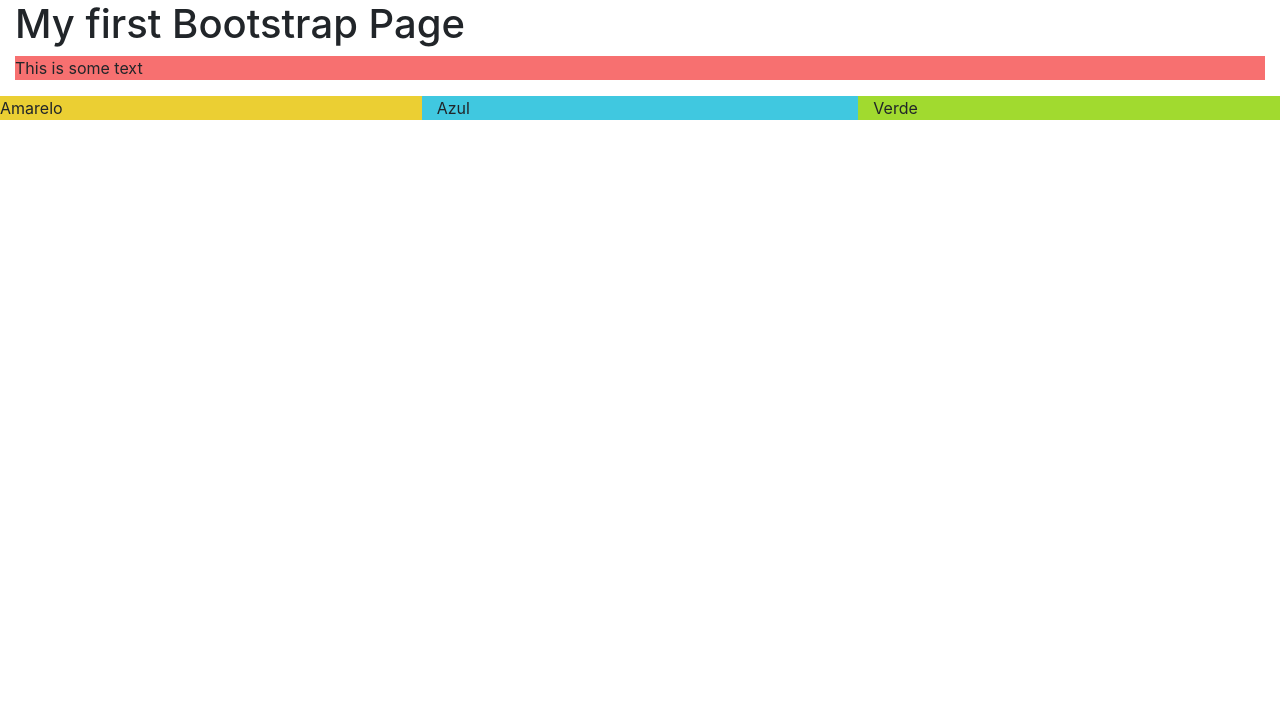
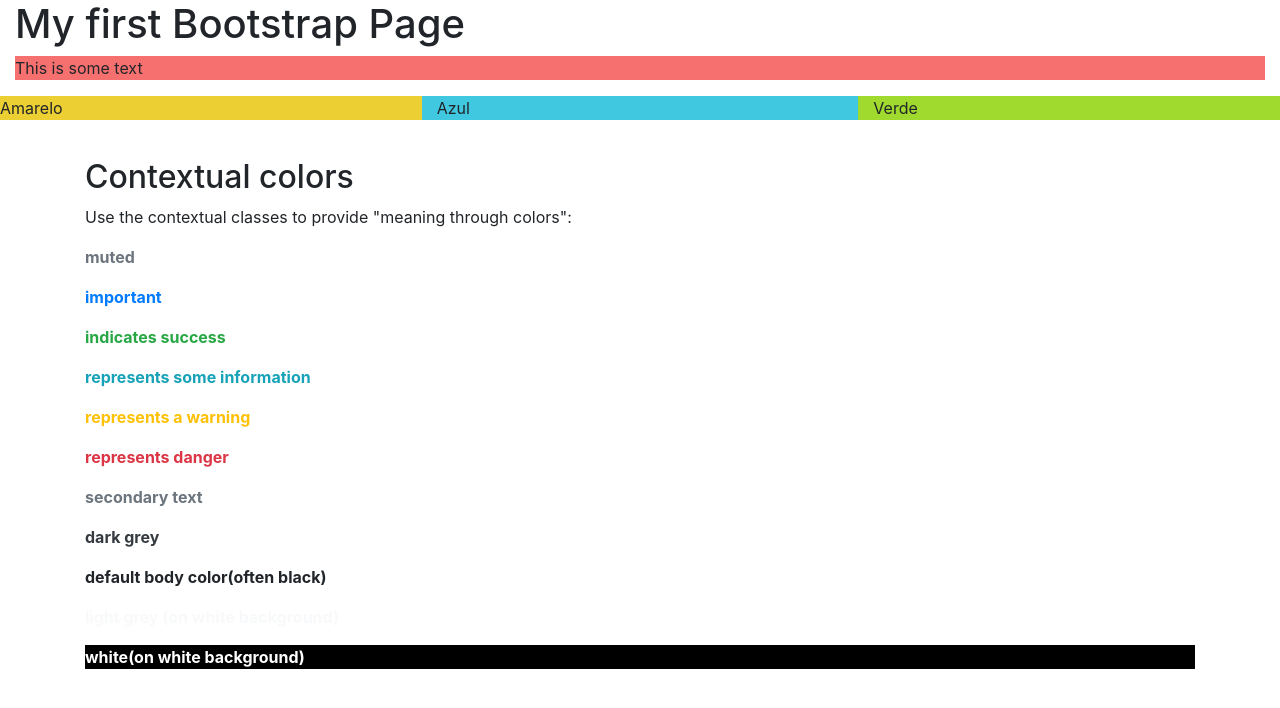
Before and after one commit to MonkPP/Projeto-Dito-Lambari, a plain HTML site: page bootstrap/teste.html in a window 1280 px wide. Drawn offline with nearby package versions, Linux system fonts and the light colour scheme.

Commit message:
avaliaçao

```diff
--- a/Site/ditolambari.css
+++ b/Site/ditolambari.css
@@ -37,7 +37,7 @@ nav {background-color: #075000;}
 
 div.conteudo {
     margin-top: 70px;
-    background-color: #F5D552;
+    background-color: #e9caa7;
     padding: 2%;
 }
 
--- a/bootstrap/teste.html
+++ b/bootstrap/teste.html
@@ -24,6 +24,24 @@
 
         </div>
 
+        <div class="container" >
+            <h2><br> Contextual colors</h2>
+            <p>Use the contextual classes to provide "meaning through colors":</p>
+           <strong>
+            <p class="text-muted">muted</p>
+            <p class="text-primary">important</p>
+            <p class="text-success">indicates success</p>
+            <p class="text-info">represents some information</p>
+            <p class="text-warning">represents a warning</p>
+            <p class="text-danger">represents danger</p>
+            <p class="text-secondary">secondary text</p>
+            <p class="text-dark">dark grey</p>
+            <p class="text-body">default body color(often black)</p>
+            <p class="text-light">light grey (on white background)</p>
+            <p class="text-white" style="background-color: black;">white(on white background)</p>
+        </strong>
+        </div>
+
 
     </body>
 
```
Also changed, not shown: Site/index.html (+1 -1 lines).
